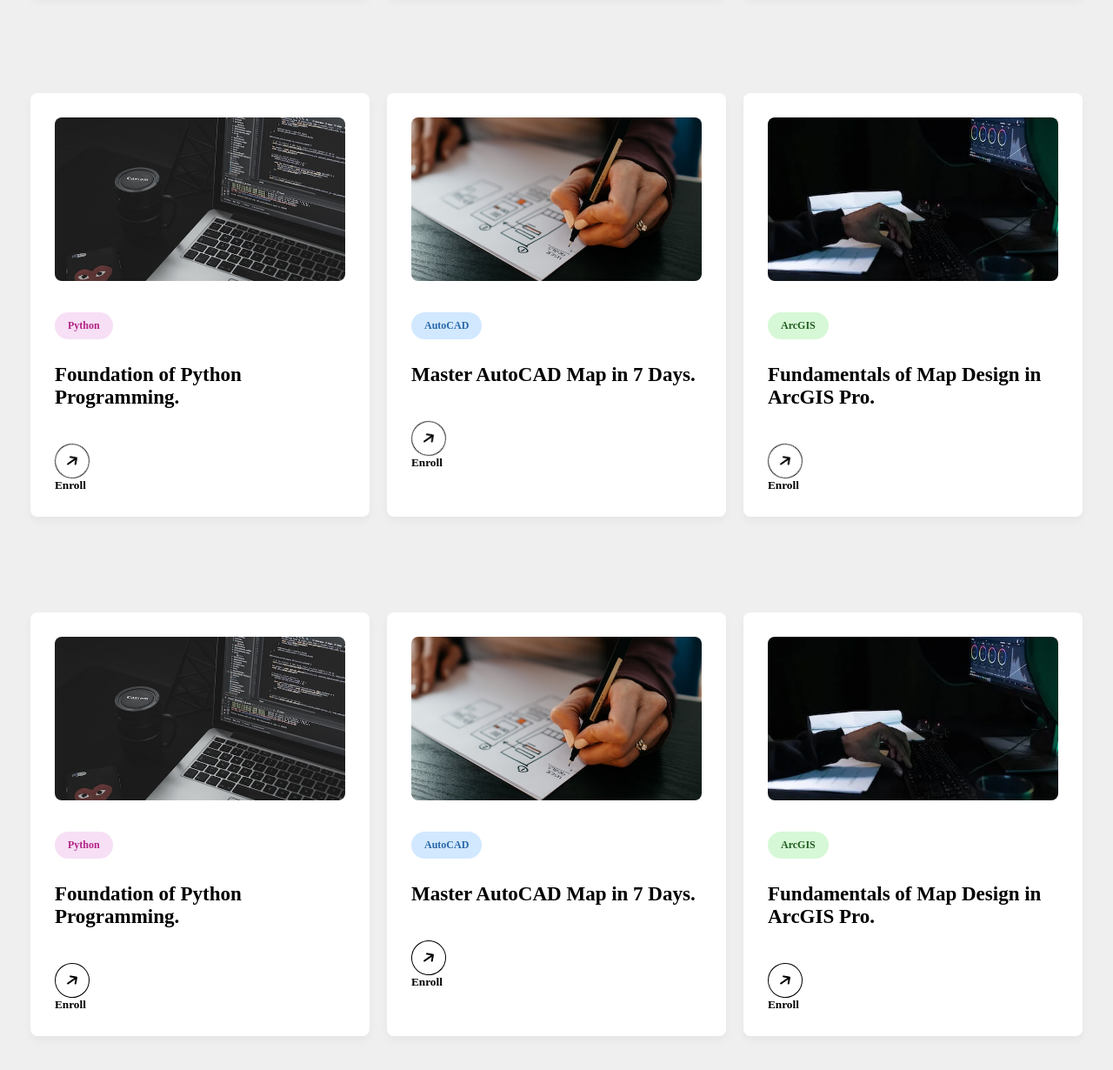
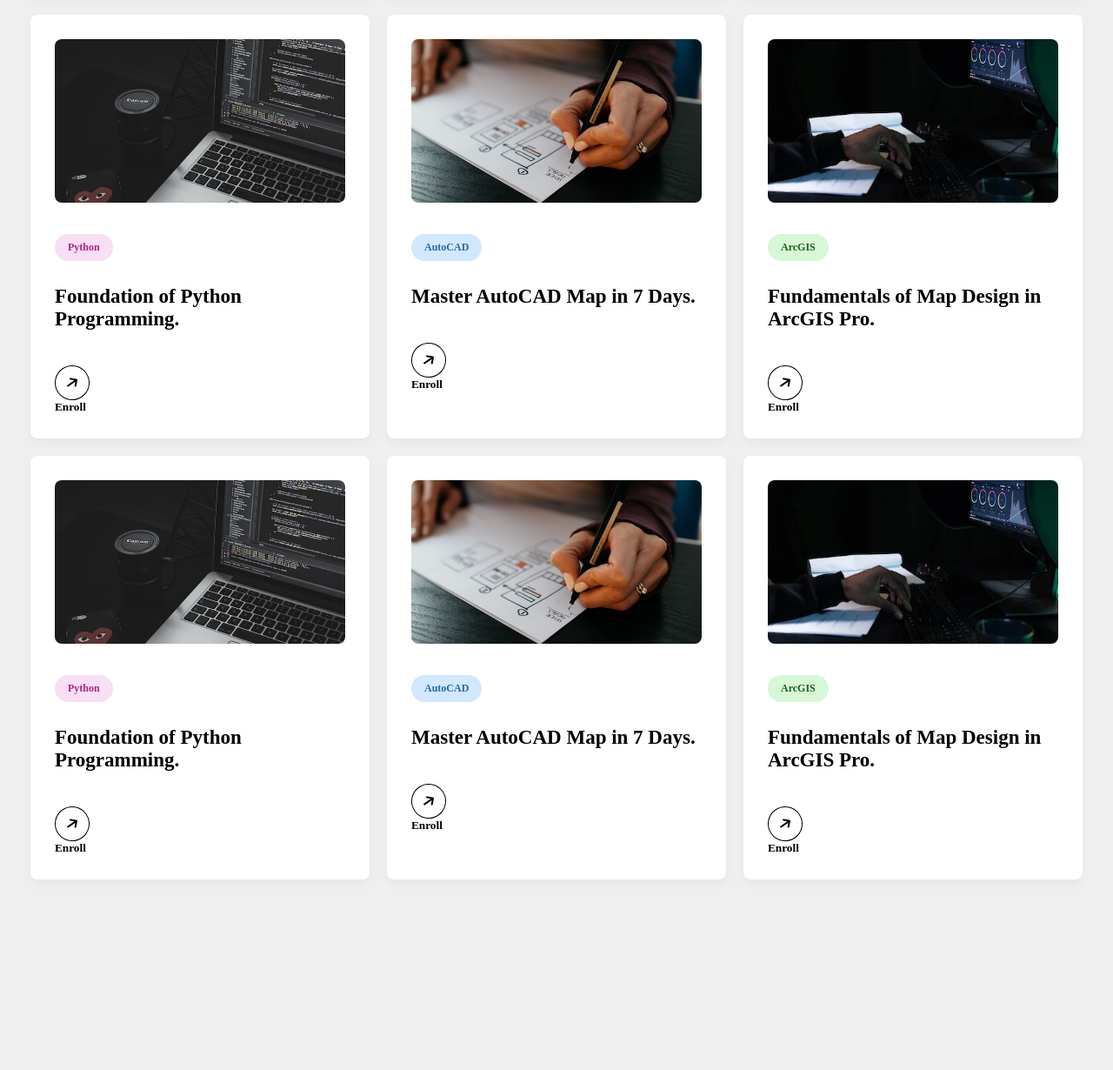
Before and after one commit to SharmilaW/a3web, a plain HTML site: page html/academy.html in a window 1280 px wide. Shown: the part 580-1810 px from the top of the page at 87% size. After the commit the page ends 1681 px from the top, so only its background shows below. Drawn offline with nearby package versions, Linux system fonts and the light colour scheme.

Commit message:
mychange

```diff
--- a/html/academy.html
+++ b/html/academy.html
@@ -69,8 +69,6 @@
                 <h5 class="register">Enroll</h5>
             </div>
         </a>
-    </div>
-    <div class="card-list">
         <a href="#" class="card-item">
             <img src="../media/developer.jpg" alt="Card Image">
             <span class="developer">Python</span>
@@ -104,8 +102,6 @@
                 <h5 class="register">Enroll</h5>
             </div>
         </a>
-    </div>
-    <div class="card-list">
         <a href="#" class="card-item">
             <img src="../media/developer.jpg" alt="Card Image">
             <span class="developer">Python</span>
```
